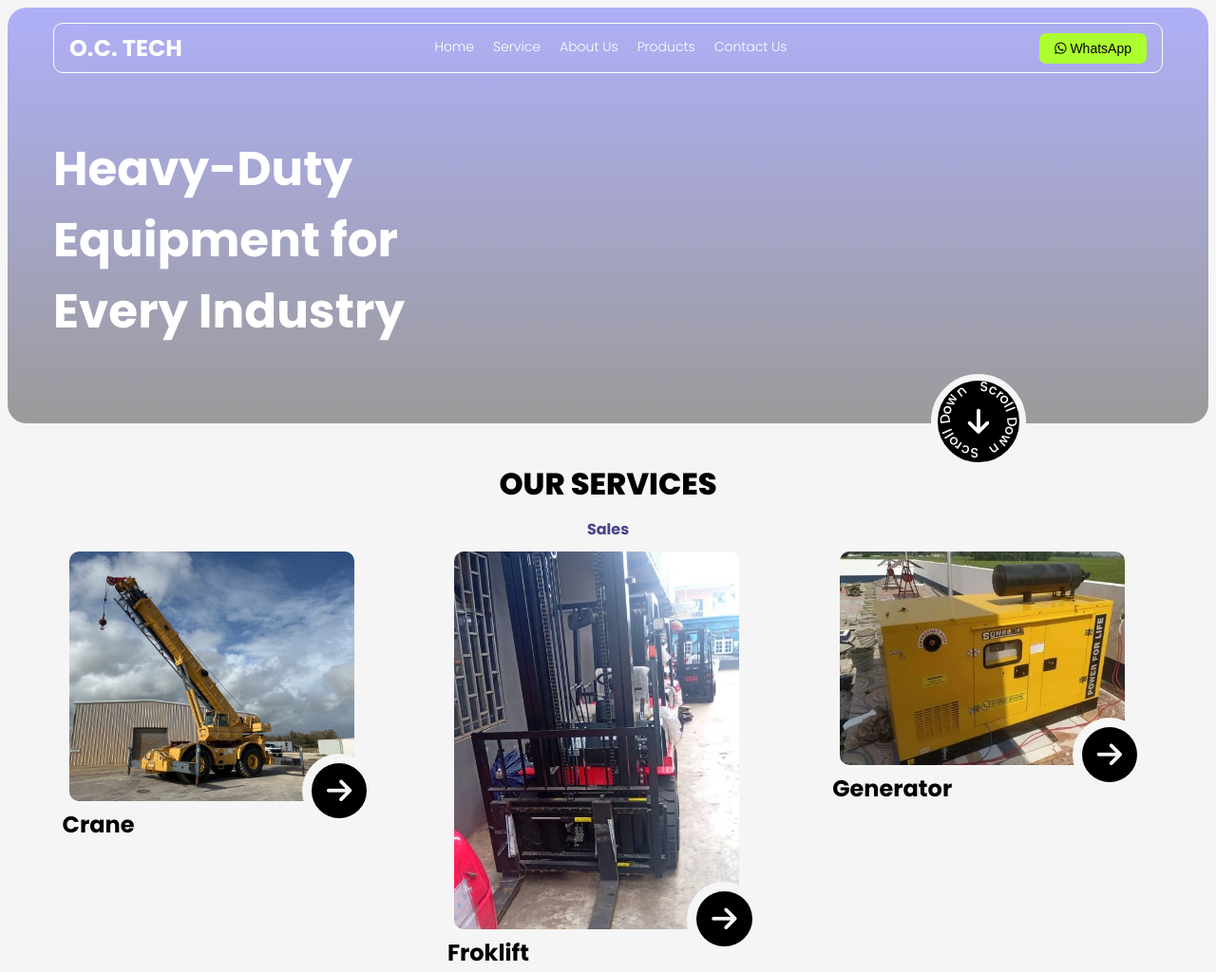
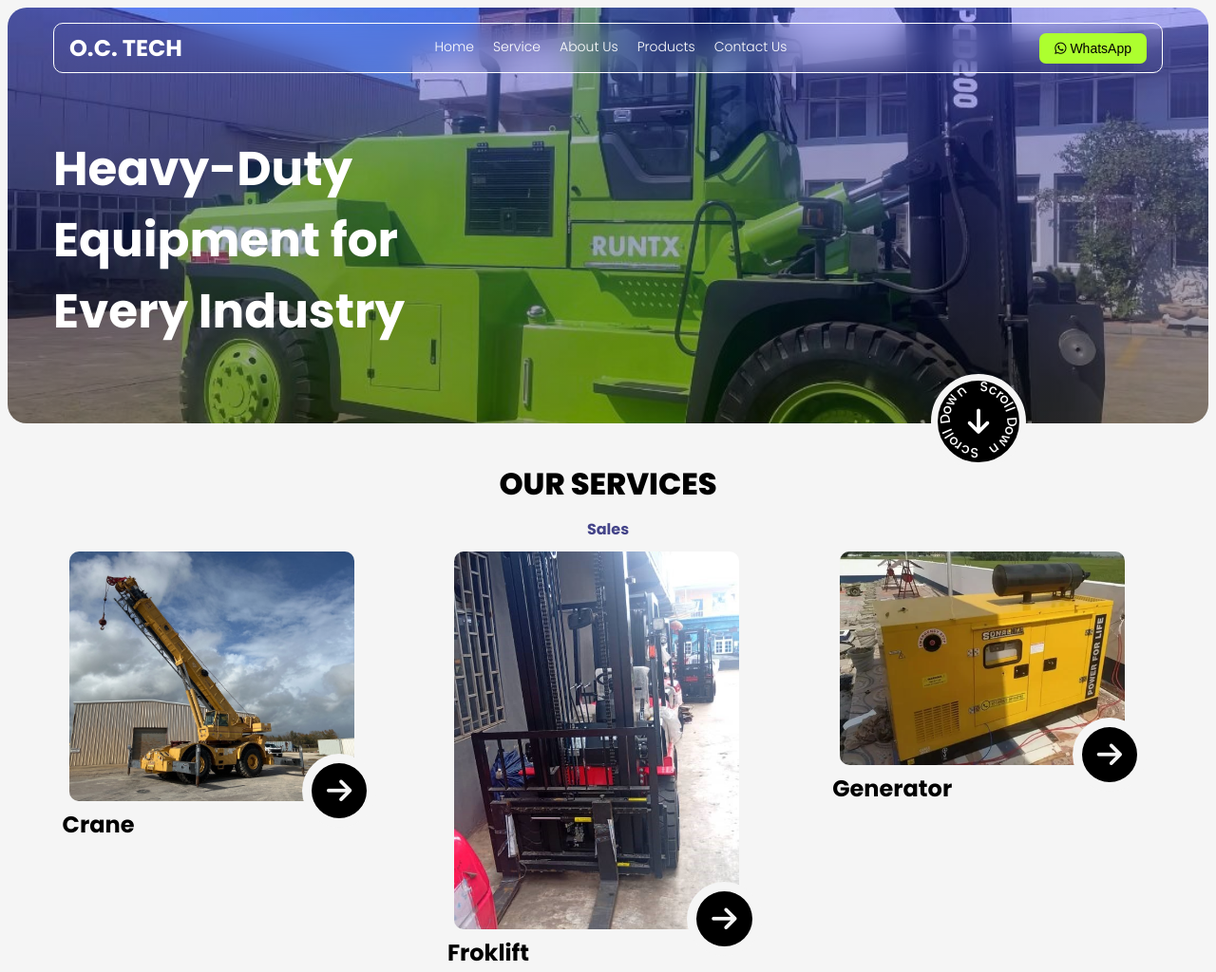
Before and after one commit to Ilesanmi-Crown/O.C.-TECH, a plain HTML site: page index.html in a window 1280 px wide. Shown: the top 1024 px of the page at 95% size. Drawn offline with Linux system fonts and the light colour scheme; the site is published under a folder, as on GitHub Pages, so addresses that start at the root find nothing.

Commit message:
Update style.css

```diff
--- a/style.css
+++ b/style.css
@@ -29,7 +29,7 @@ html {
 }
 
 .hero{
-  background-image: linear-gradient(rgba(0, 0, 255, 0.286),rgba(0, 0, 0, 0.37)), url(/hero_bg.jpg);
+  background-image: linear-gradient(rgba(0, 0, 255, 0.286),rgba(0, 0, 0, 0.37)), url(hero_bg.jpg);
   background-position: center;
   background-repeat: no-repeat;
   padding: 1rem 3rem;
```
